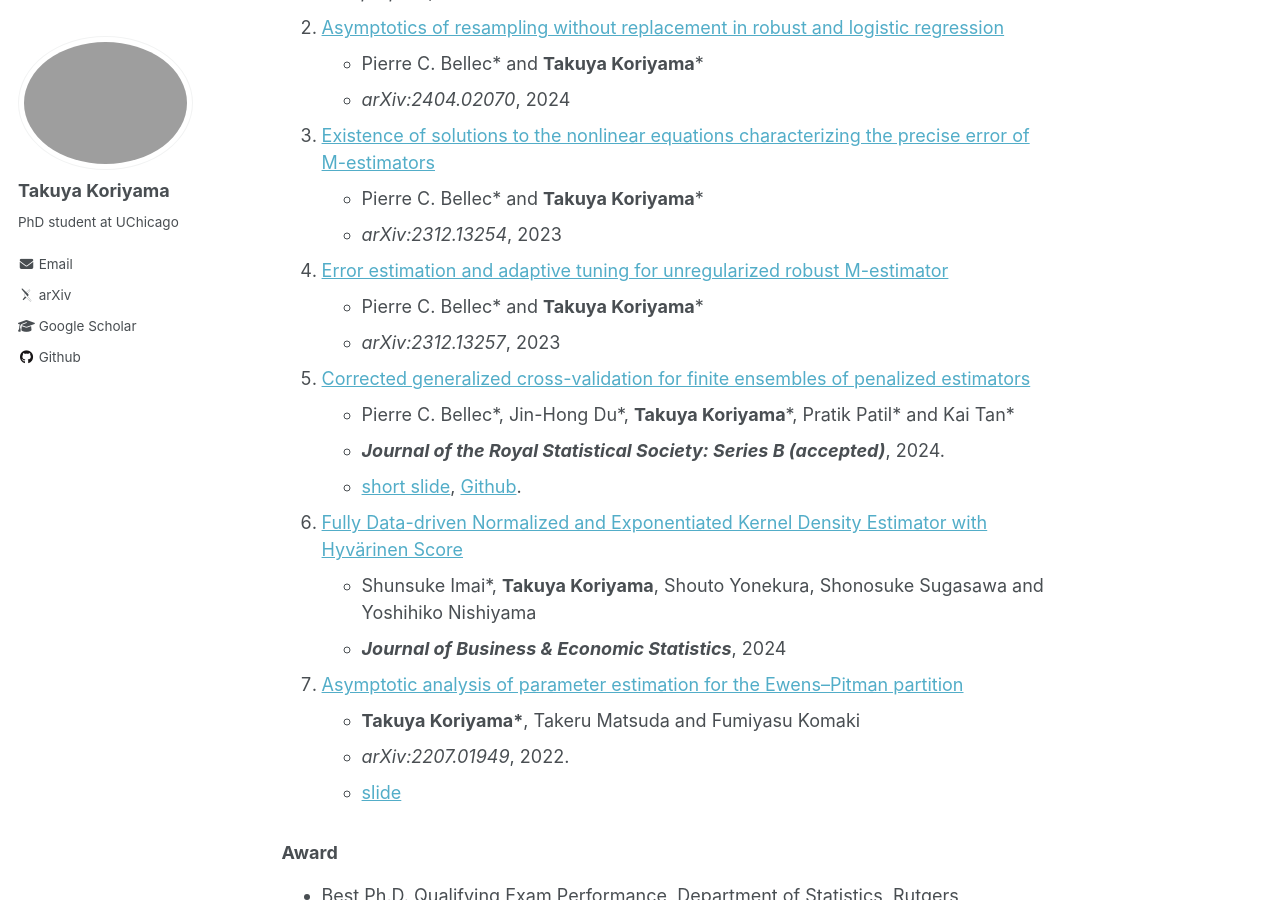
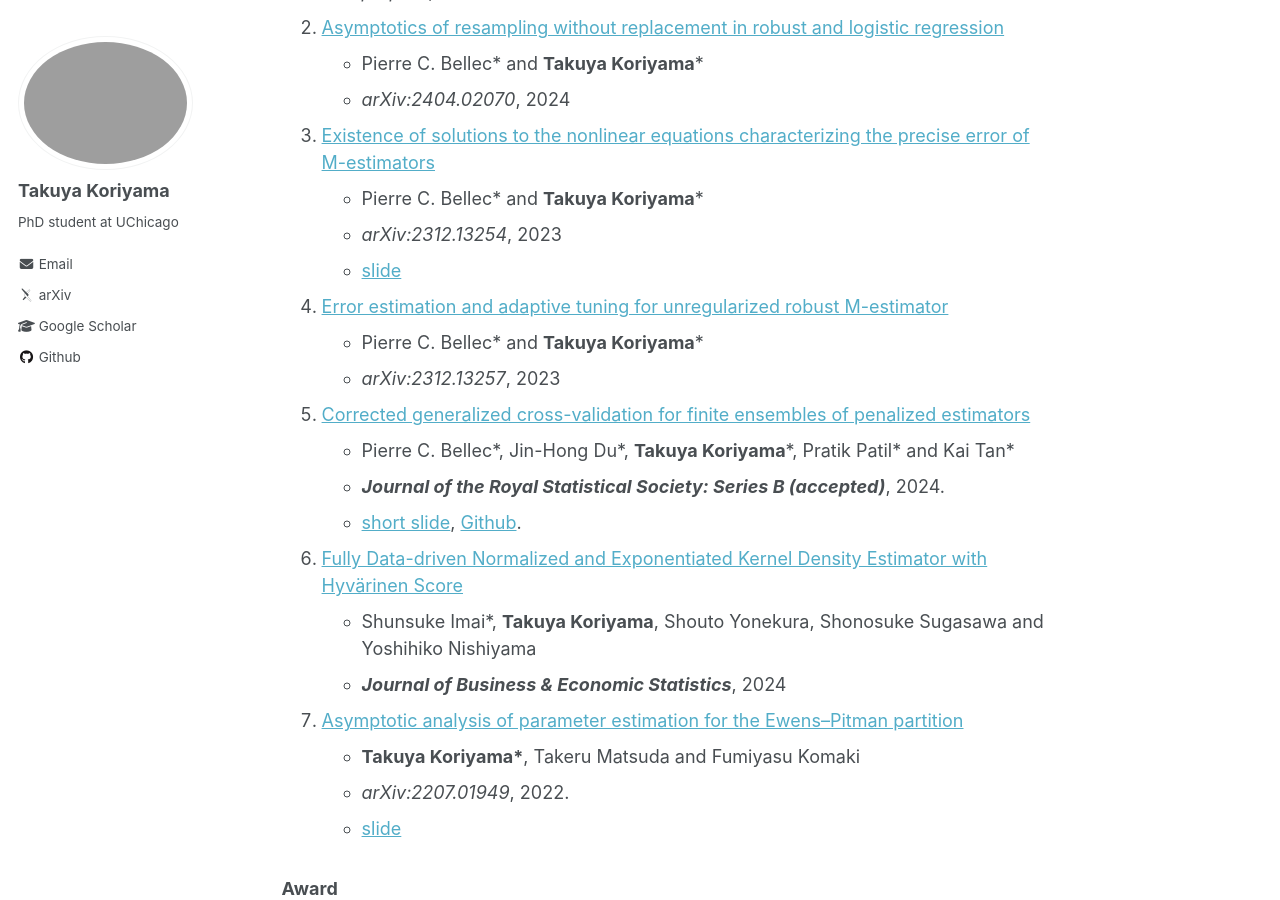
Before and after one commit to TakuyaKoriyama/takuyakoriyama.github.io, a Jekyll site: the page built from _pages/about.md, in a window 1280 px wide and 900 px high, scrolled down 828 px. Built offline with Jekyll 4.4.1, drawn with Linux system fonts in a browser that asks for light colours; some web fonts are replaced.

Commit message:
keep updated

```diff
--- a/_pages/about.md
+++ b/_pages/about.md
@@ -32,6 +32,7 @@ My recent research interests include:
 1. [Existence of solutions to the nonlinear equations characterizing the precise error of M-estimators](https://arxiv.org/abs/2312.13254)
 - Pierre C. Bellec\* and __Takuya Koriyama__\*
 - *arXiv:2312.13254*, 2023
+- [slide](../files/nonlinear_system_slide.pdf)
 1. [Error estimation and adaptive tuning for unregularized robust M-estimator](https://arxiv.org/abs/2312.13257)
 - Pierre C. Bellec\* and __Takuya Koriyama__\*
 - *arXiv:2312.13257*, 2023
```
Also changed, not shown: 1 other file.
